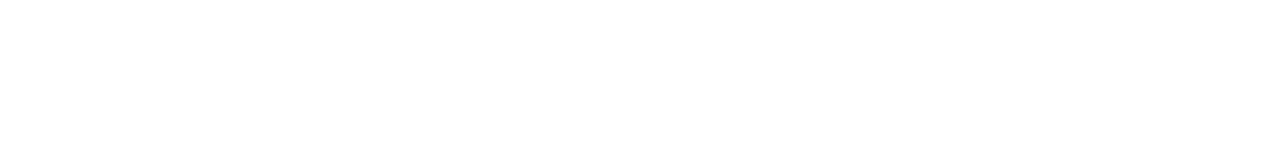
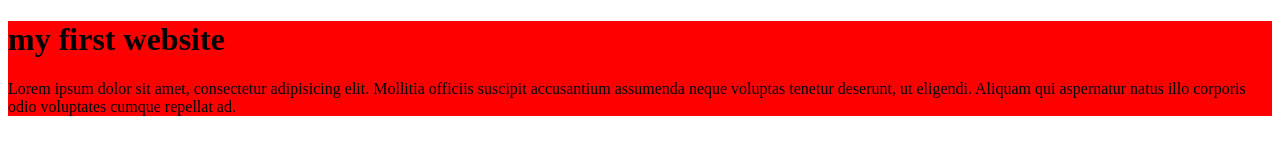
Before and after one commit to aMobinKhan/my-simple-website, a plain HTML site: page index.html in a window 1280 px wide. Drawn offline with Linux system fonts and the light colour scheme.

Commit message:
added the first blog

```diff
--- a/index.html
+++ b/index.html
@@ -4,8 +4,12 @@
     <meta charset="UTF-8">
     <meta name="viewport" content="width=device-width, initial-scale=1.0">
     <title>My simple website</title>
+    <link rel="stylesheet" href="style/blog.css">
 </head>
 <body>
-
+    <div>
+        <h1>my first website</h1>
+        <p>Lorem ipsum dolor sit amet, consectetur adipisicing elit. Mollitia officiis suscipit accusantium assumenda neque voluptas tenetur deserunt, ut eligendi. Aliquam qui aspernatur natus illo corporis odio voluptates cumque repellat ad.</p>
+    </h3></div>
 </body>
 </html>
--- /dev/null
+++ b/style/blog.css
@@ -0,0 +1,3 @@
+div{
+    background-color: red;
+}
```
